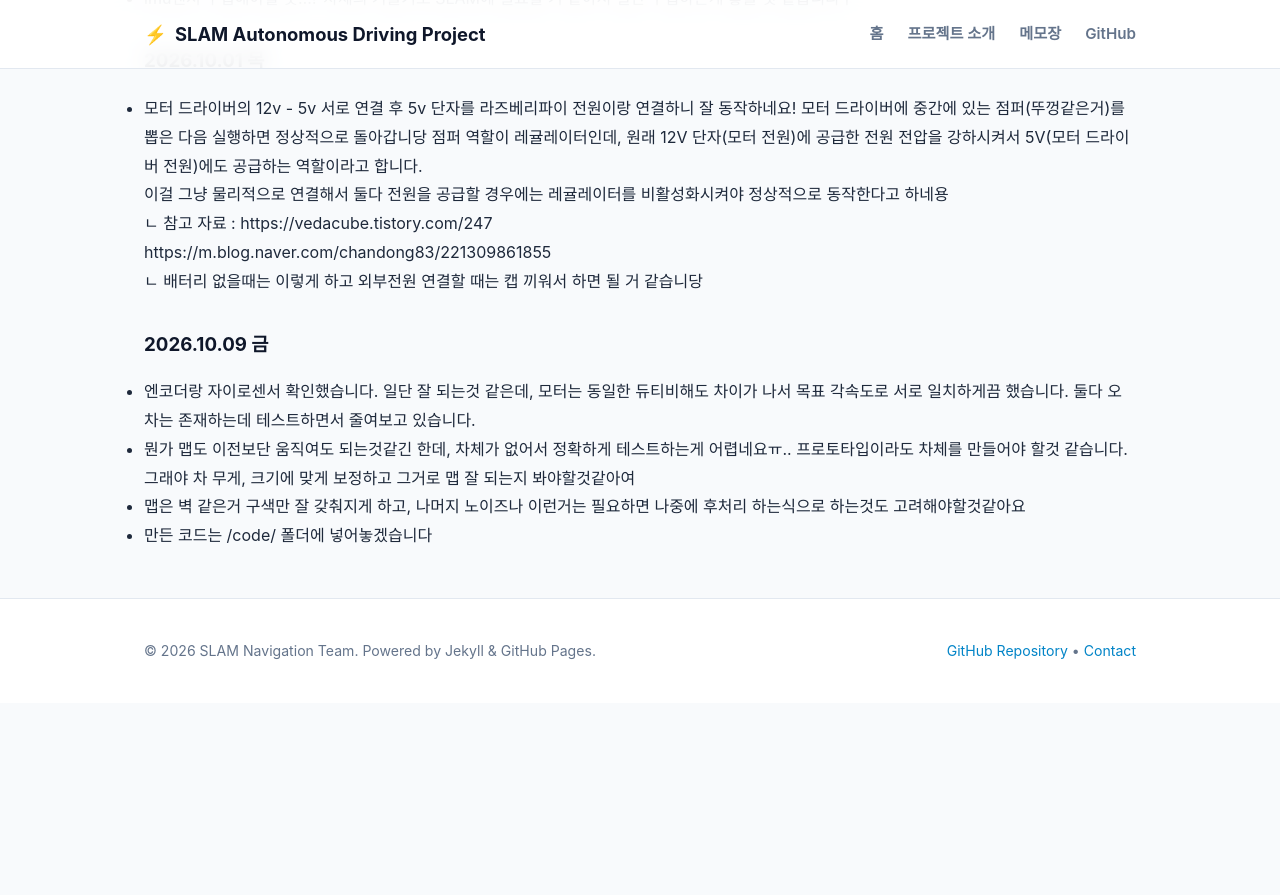
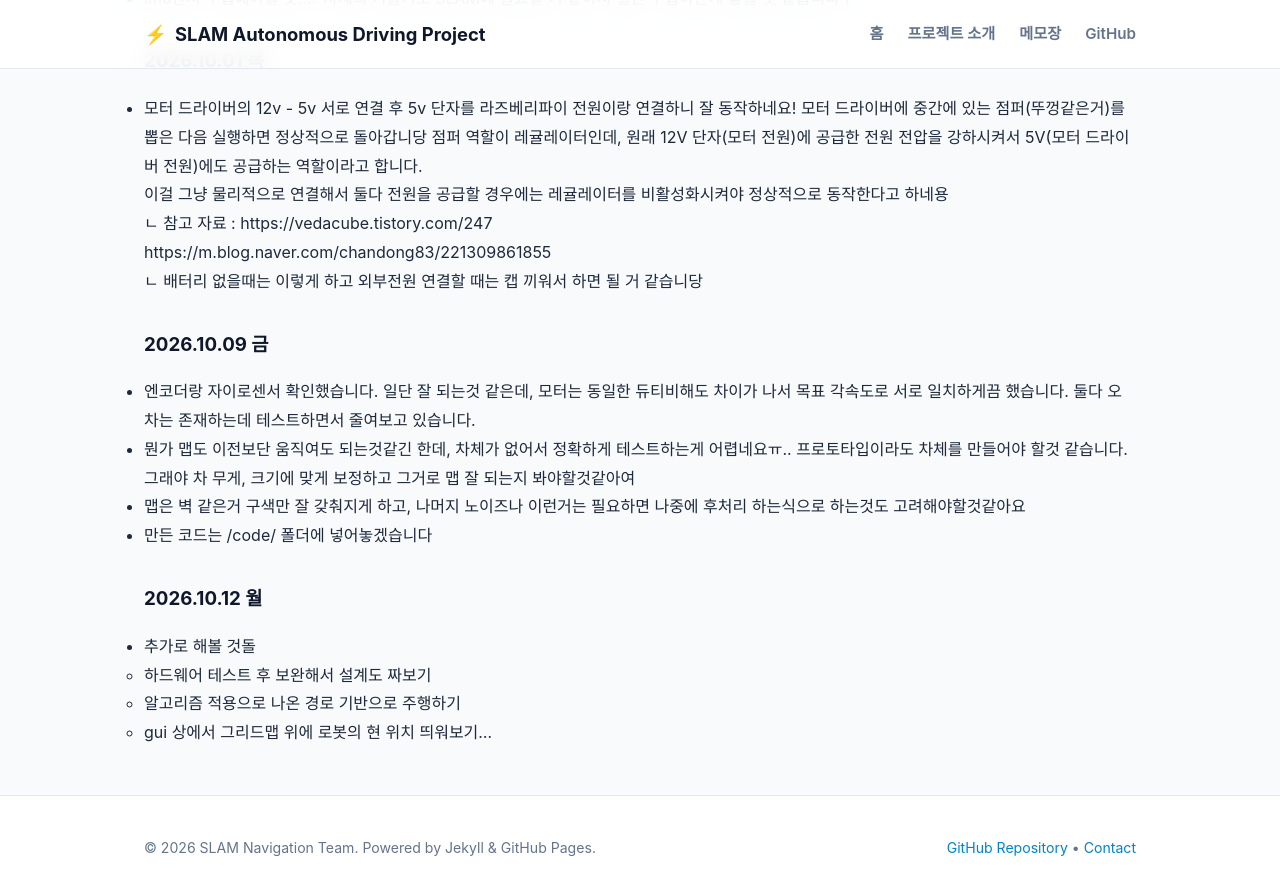
Before and after one commit to slam-navigation-project/slam-navigation-site, a Jekyll site: the page built from memo.md, in a window 1280 px wide and 900 px high, scrolled down 820 px. Shown: the top 895 px of the window. Built offline with Jekyll 4.4.1, drawn with Linux system fonts in a browser that asks for light colours; some web fonts are replaced; before the commit the page ends 1523 px from its top, so only the background shows below that.

Commit message:
Update memo.md

```diff
--- a/memo.md
+++ b/memo.md
@@ -40,3 +40,9 @@ permalink: /memo/
  - 뭔가 맵도 이전보단 움직여도 되는것같긴 한데, 차체가 없어서 정확하게 테스트하는게 어렵네요ㅠ.. 프로토타입이라도 차체를 만들어야 할것 같습니다. 그래야 차 무게, 크기에 맞게 보정하고 그거로 맵 잘 되는지 봐야할것같아여
  - 맵은 벽 같은거 구색만 잘 갖춰지게 하고, 나머지 노이즈나 이런거는 필요하면 나중에 후처리 하는식으로 하는것도 고려해야할것같아요
  - 만든 코드는 /code/ 폴더에 넣어놓겠습니다
+
+### **2026.10.12 월**<br />
+- 추가로 해볼 것돌
+  - 하드웨어 테스트 후 보완해서 설계도 짜보기
+  - 알고리즘 적용으로 나온 경로 기반으로 주행하기
+  - gui 상에서 그리드맵 위에 로봇의 현 위치 띄워보기...
```
